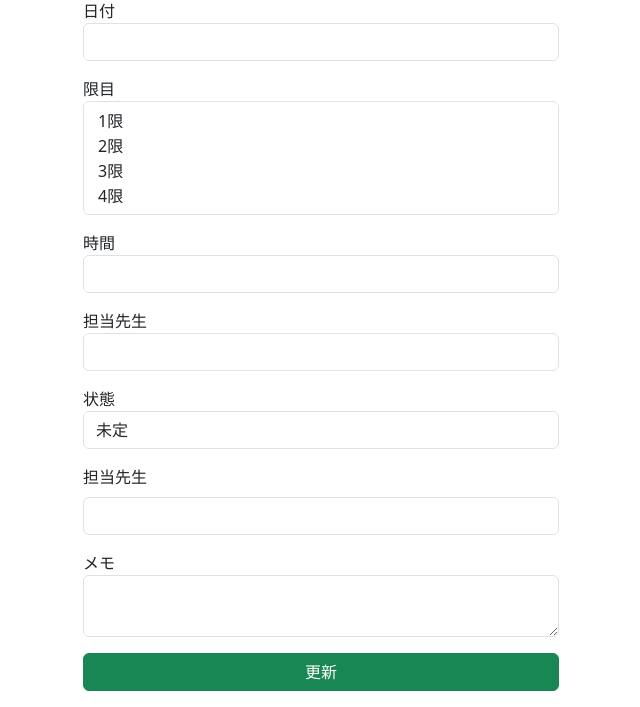
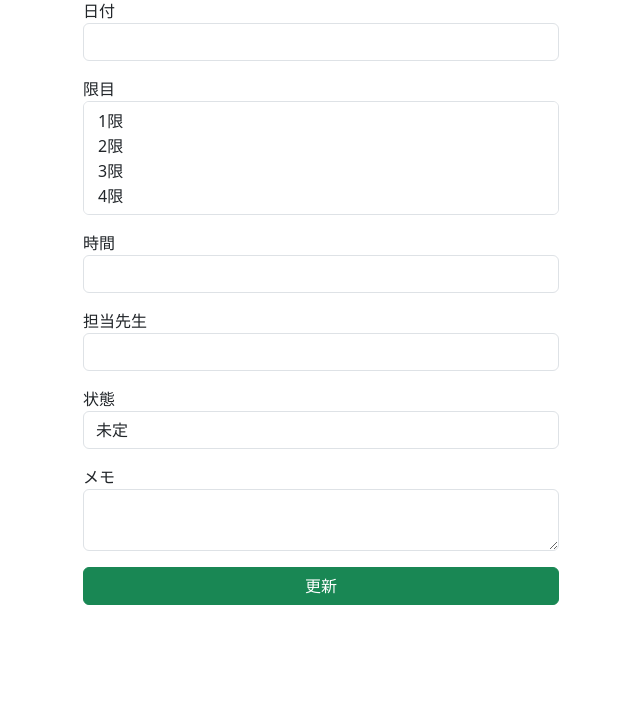
Before and after one commit to ndbshbfjsh/jukudaikou-app, a Flask app: page /edit in a window 1280 px wide. Shown: the part 173-880 px from the top of the page, without its empty margins (319-959 px from the left). After the commit the page ends 778 px from the top, so only its background shows below. Run offline with Flask 3, Linux system fonts and the light colour scheme; some libraries are stand-ins or nearby versions.

Commit message:
fix: remove duplicate teacher field in edit form

```diff
--- a/templates/edit.html
+++ b/templates/edit.html
@@ -43,11 +43,6 @@
         </select>
     </div>
 
-    <div class="mb-3" id="teacherField">
-        <label class="form-label">担当先生</label>
-        <input name="teacher" class="form-control">
-    </div>
-
     <div class="mb-3" id="subTeacherField" style="display:none;">
         <label class="form-label">代講先生</label>
         <input name="sub_teacher" class="form-control">
```
